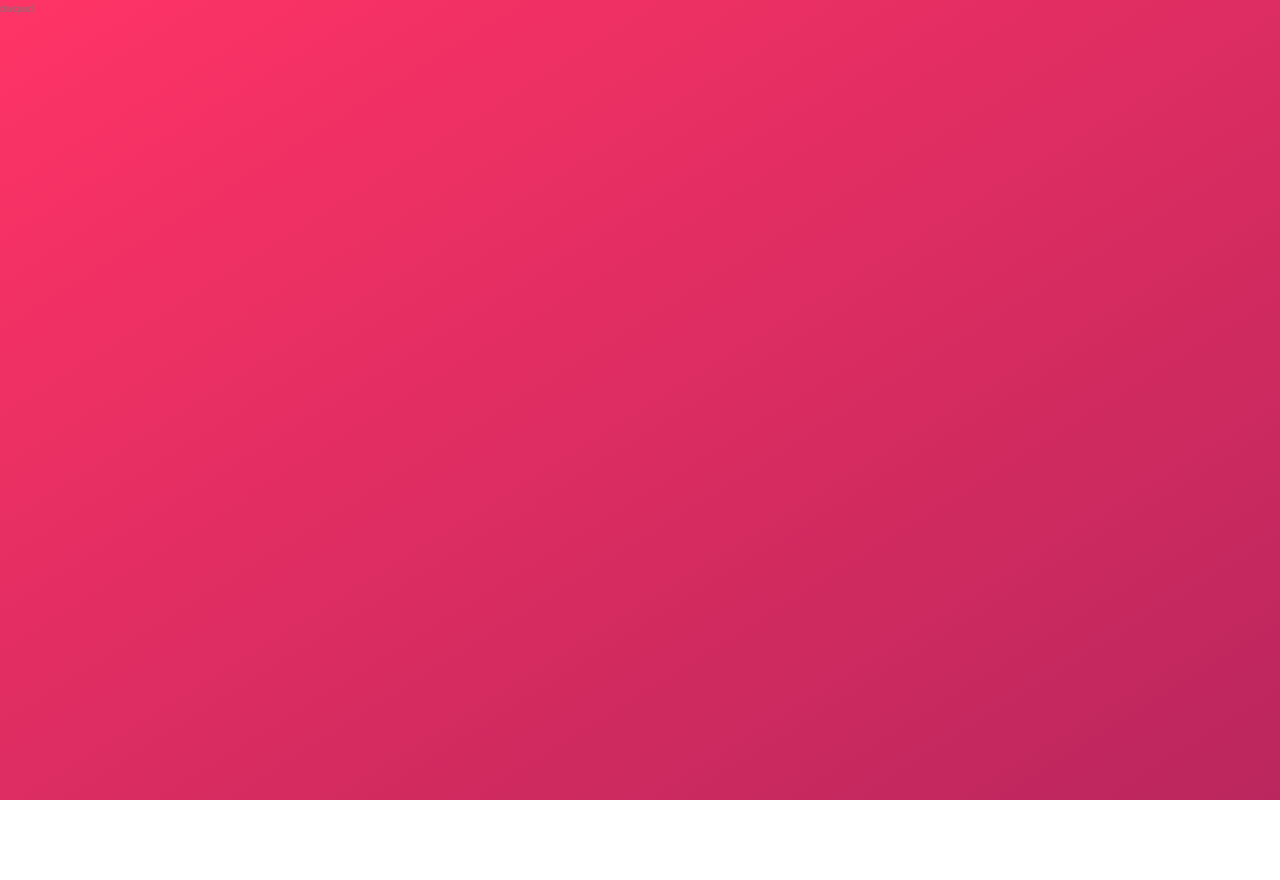
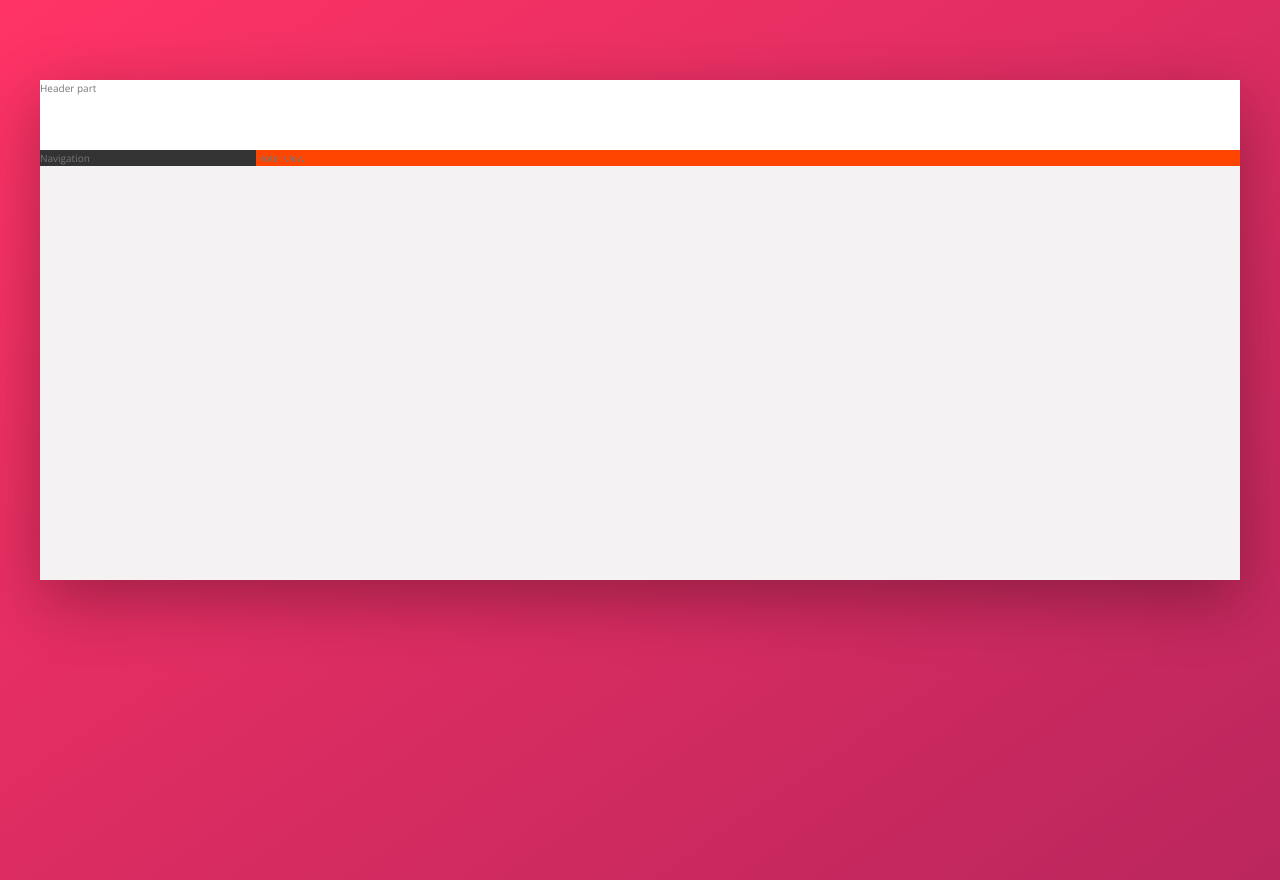
Before and after one commit to Danny3592/Trillo, a website: page index.html in a window 1280 px wide. Before the commit the page ends 800 px from the top, so only its background shows below. Drawn offline with nearby package versions, Linux system fonts and the light colour scheme.

Commit message:
feature/layout

```diff
--- a/index.html
+++ b/index.html
@@ -11,5 +11,15 @@
     <link rel="shortcut icon" type="image/png" href="img/favicon.png" />
     <title>trillo &mdash; Your all-in-one booking app</title>
   </head>
-  <body>dwqwd</body>
+  <body>
+    <div class="container">
+      <header class="header">
+        Header part
+      </header>
+      <div class="content">
+        <nav class="sidebar">Navigation</nav>
+        <main class="hotel-view">Hotel view</main>
+      </div>
+    </div>
+  </body>
 </html>
--- a/sass/_layout.scss
+++ b/sass/_layout.scss
@@ -0,0 +1,24 @@
+.container {
+  max-width: 120rem;
+  margin: 8rem auto;
+  background-color: var(--color-grey-light-2);
+  box-shadow: var(--shadow-dark);
+
+  min-height: 50rem;
+}
+.header {
+  height: 7rem;
+  background-color: #fff;
+  border-bottom: var(--color-grey-light-2);
+}
+.content {
+  display: flex;
+}
+.sidebar {
+  background-color: var(--color-grey-dark-1);
+  flex: 0 0 18%;
+}
+.hotel-view {
+  background: orangered;
+  flex: 1;
+}
--- a/sass/main.scss
+++ b/sass/main.scss
@@ -33,6 +33,8 @@ Grey dark 3: #999
   --color-grey-dark-1: #333;
   --color-grey-dark-2: #777;
   --color-grey-dark-3: #999;
+
+  --shadow-dark:0 2rem 6rem rgba(0, 0, 0, 0.3);
 }
 
 * {
```
Also changed, not shown: css/style.css, 1 other file.
